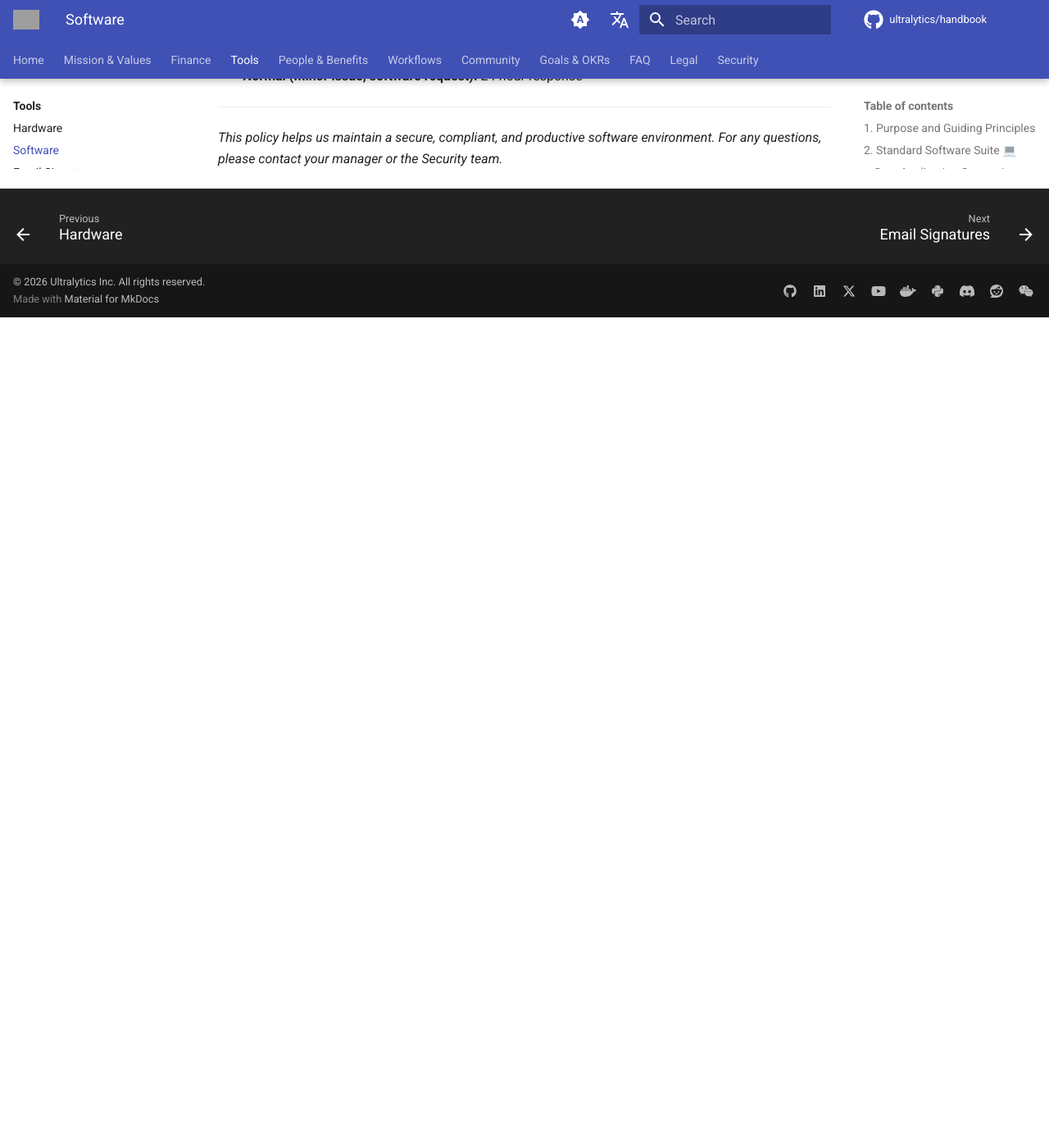
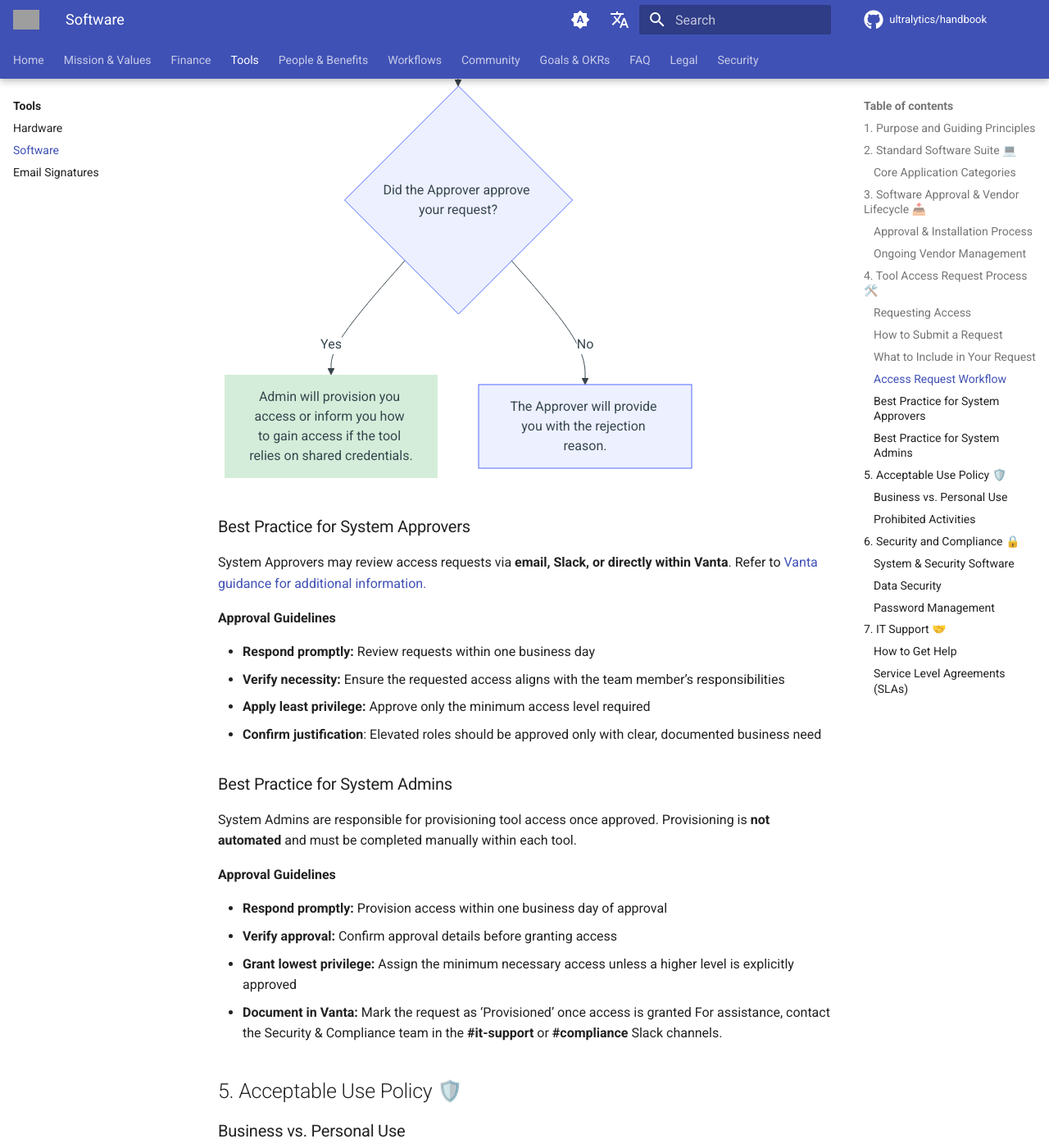
Before and after one commit to ultralytics/handbook, an MkDocs documentation site: the page built from docs/en/tools/software.md, in a window 1280 px wide and 1400 px high, scrolled down 3779 px. Shown: the whole window at 82% size. Built offline with MkDocs 1.6.1 and Material for MkDocs 9.7.7, drawn with Linux system fonts in a browser that asks for light colours; comment, search, counter and statistics services are not loaded; before the commit the page ends 4166 px from its top, so only the background shows below that; some of the changed text lies outside the part shown; grey boxes are pictures that could not be loaded.

Commit message:
Update software.md (#255)
Signed-off-by: Kristian Sommer <62523663+sokrisba@users.noreply.github.com>
Co-authored-by: UltralyticsAssistant <web@ultralytics.com>
Co-authored-by: Ultralytics Assistant <135830346+UltralyticsAssistant@users.noreply.github.com>
Co-authored-by: Onuralp SEZER <onuralp@ultralytics.com>
Co-authored-by: Glenn Jocher <glenn.jocher@ultralytics.com>

````diff
--- a/docs/en/tools/software.md
+++ b/docs/en/tools/software.md
@@ -54,7 +54,92 @@ To maintain security and compatibility, all software not included in the standar
 2. **Submit Change Request:** When updates occur, submit details via the [Vendor Change Form](https://www.notion.so/23ffe6fef1c380ee8e7ad4d73551e188?pvs=106). This ensures our Legal and Security team can assess any new risks. Key changes to report include security incidents, changes in data categories, vendor offboarding, changes in tool ownership, or price changes over $500/year.
 3. **Review Process:** The Security, Legal, and Finance teams will evaluate the changes to determine if additional approvals or actions are needed.
 
-## 4. Acceptable Use Policy 🛡️
+## 4. Tool Access Request Process 🛠️
+
+### Requesting Access
+
+Team members can request access to tools through Vanta, either via Slack or the Vanta platform.
+
+### How to Submit a Request
+
+**Via Slack**
+
+- Open Vanta app, navigate to Home tab and select `Submit access request`
+- See the [Vanta Help Article](https://help.vanta.com/en/articles/11345423-managing-access-requests-in-vanta) for details
+
+**Via Vanta**
+
+- Log into the [Ultralytics Vanta portal](https://app.vanta.com/c/ultralytics/access/systems/request)
+- Navigate to `My access requests` from the left-hand menu
+- See the [Vanta Help Article](https://help.vanta.com/en/articles/11345423-managing-access-requests-in-vanta) for details
+
+### What to Include in Your Request
+
+When submitting an access request:
+
+1. Select the tool you need
+2. Choose the appropriate user role (if applicable)
+3. Provide a clear business justification
+4. If elevated permissions (e.g. admin, owner) are required, specify this and explain the need
+5. Submit the request for approval
+
+Once the **System Approver** approves your request, the **System Admin** will provision access as soon as possible. After provisioning is complete, you will receive a notification from the Vanta app in Slack as well as a confirmation email.
+
+### Access Request Workflow
+
+```mermaid
+flowchart TD
+A@{ label: "Log into Vanta and navigate to <a href='https://app.vanta.com/c/ultralytics/access/systems/request'>My access requests</a> dashboard, or look up Vanta app in Slack, and Submit access request" } --> B{"Did you find the tool you need?"}
+    B -- Yes --> C["Select the tool you need and request access"]
+    B -- No --> D["Follow <a href='https://handbook.ultralytics.com/tools/software/#3-software-approval-vendor-lifecycle'>New Software Approval Process</a>"]
+    n3["Need access to a tool?"] --> A
+    C --> n4["Did the Approver approve your request?"]
+    n4 -- Yes --> n1["Admin will provision you access or inform you how to gain access if the tool relies on shared credentials."]
+    n4 -- No --> n5["The Approver will provide you with the rejection reason."]
+
+    A@{ shape: rect}
+    n3@{ shape: rect}
+    n4@{ shape: diam}
+    n5@{ shape: rect}
+
+    A:::Sky
+    C:::Sky
+    n3:::Sky
+    n1:::Pine
+
+    classDef Pine stroke-width:1px, stroke-dasharray:none, stroke:#254336, fill:#27654A, color:#374D7C
+    classDef Sky stroke-width:1px, stroke-dasharray:none, stroke:#374D7C, fill:#E2EBFF, color:#374D7C
+
+    style A fill:#e1f5ff,stroke:none
+    style C fill:#d4edda,stroke:none,color:#374D7C
+    style n3 fill:#e1f5ff,stroke:none
+    style n1 fill:#d4edda,stroke:none,color:#374D7C
+```
+
+### Best Practice for System Approvers
+
+System Approvers may review access requests via **email, Slack, or directly within Vanta**. Refer to [Vanta guidance for additional information.](https://help.vanta.com/en/articles/11345423-managing-access-requests-in-vanta)
+
+**Approval Guidelines**
+
+- **Respond promptly:** Review requests within one business day
+- **Verify necessity:** Ensure the requested access aligns with the team member’s responsibilities
+- **Apply least privilege:** Approve only the minimum access level required
+- **Confirm justification**: Elevated roles should be approved only with clear, documented business need
+
+### Best Practice for System Admins
+
+System Admins are responsible for provisioning tool access once approved. Provisioning is **not automated** and must be completed manually within each tool.
+
+**Approval Guidelines**
+
+- **Respond promptly:** Provision access within one business day of approval
+- **Verify approval:** Confirm approval details before granting access
+- **Grant lowest privilege:** Assign the minimum necessary access unless a higher level is explicitly approved
+- **Document in Vanta:** Mark the request as ‘Provisioned’ once access is granted
+  For assistance, contact the Security & Compliance team in the **#it-support** or **#compliance** Slack channels.
+
+## 5. Acceptable Use Policy 🛡️
 
 ### Business vs. Personal Use
 
@@ -76,7 +161,7 @@ The following activities are strictly forbidden on company devices:
 - Sharing confidential company information or data through unauthorized platforms.
 - Engaging in any activity that could harm the company's reputation or systems.
 
-## 5. Security and Compliance 🔒
+## 6. Security and Compliance 🔒
 
 Every employee shares the responsibility for protecting our digital assets.
 
@@ -96,7 +181,7 @@ Every employee shares the responsibility for protecting our digital assets.
 - **Password Manager:** Using a company-approved password manager is required. This helps create and store strong, unique passwords for every service.
 - **Multi-Factor Authentication (MFA):** MFA must be enabled on all accounts that support it, especially for critical systems like Google Workspace, Slack, and Rippling.
 
-## 6. IT Support 🤝
+## 7. IT Support 🤝
 
 ### How to Get Help
 
````
